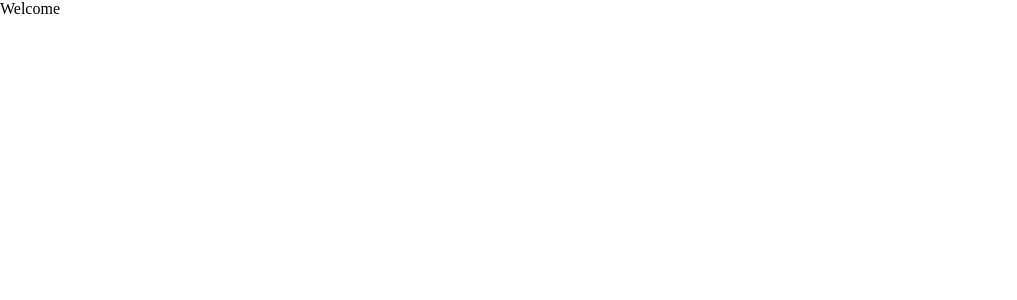
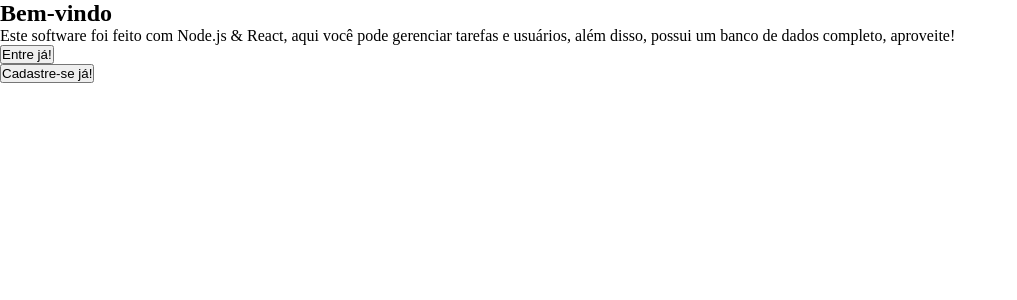
Before and after one commit to Levirroh/learning_react_node, a React (Create React App) app in the folder to-do-list/: page / in a window 1280 px wide. Shown: the top 300 px of the page, without its empty margins (0-1017 px from the left). Built offline with nearby package versions, Linux system fonts and the light colour scheme.

Commit message:
feat: welcome page basics

```diff
--- a/to-do-list/src/Pages/Welcome.js
+++ b/to-do-list/src/Pages/Welcome.js
@@ -2,7 +2,17 @@ import React, { useEffect, useState } from 'react';
 
 function Welcome() {
     return(
-        <p>Welcome</p>
+        <section>
+            <div>
+                <h1>Bem-vindo</h1>
+                <p>Este software foi feito com Node.js & React, aqui você pode gerenciar tarefas e usuários, além disso, possui um banco de dados completo, aproveite!</p>
+            </div>
+            <div>
+                <a href="http://localhost:3000/login"><button>Entre já!</button></a>
+                <br/>
+                <a href="http://localhost:3000/register"><button>Cadastre-se já!</button></a>
+            </div>
+        </section>
     );
 }
 
```
